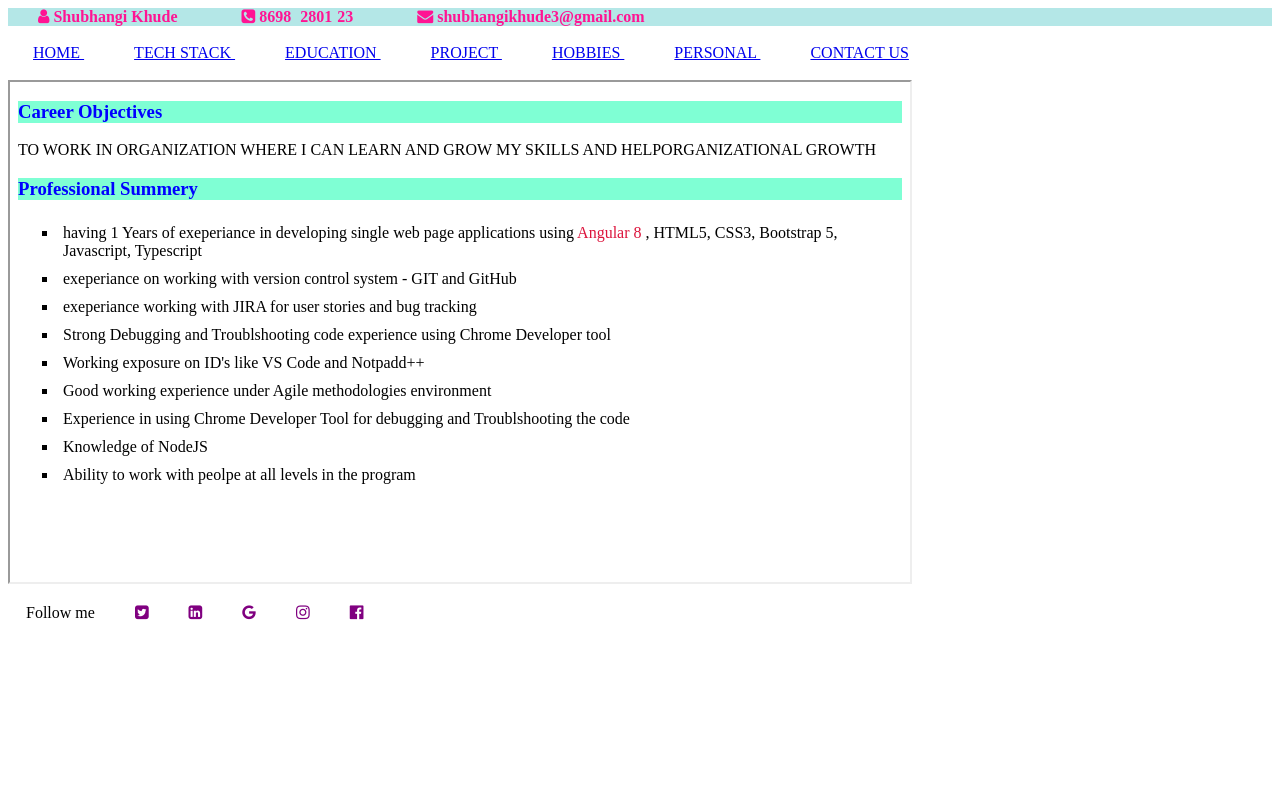
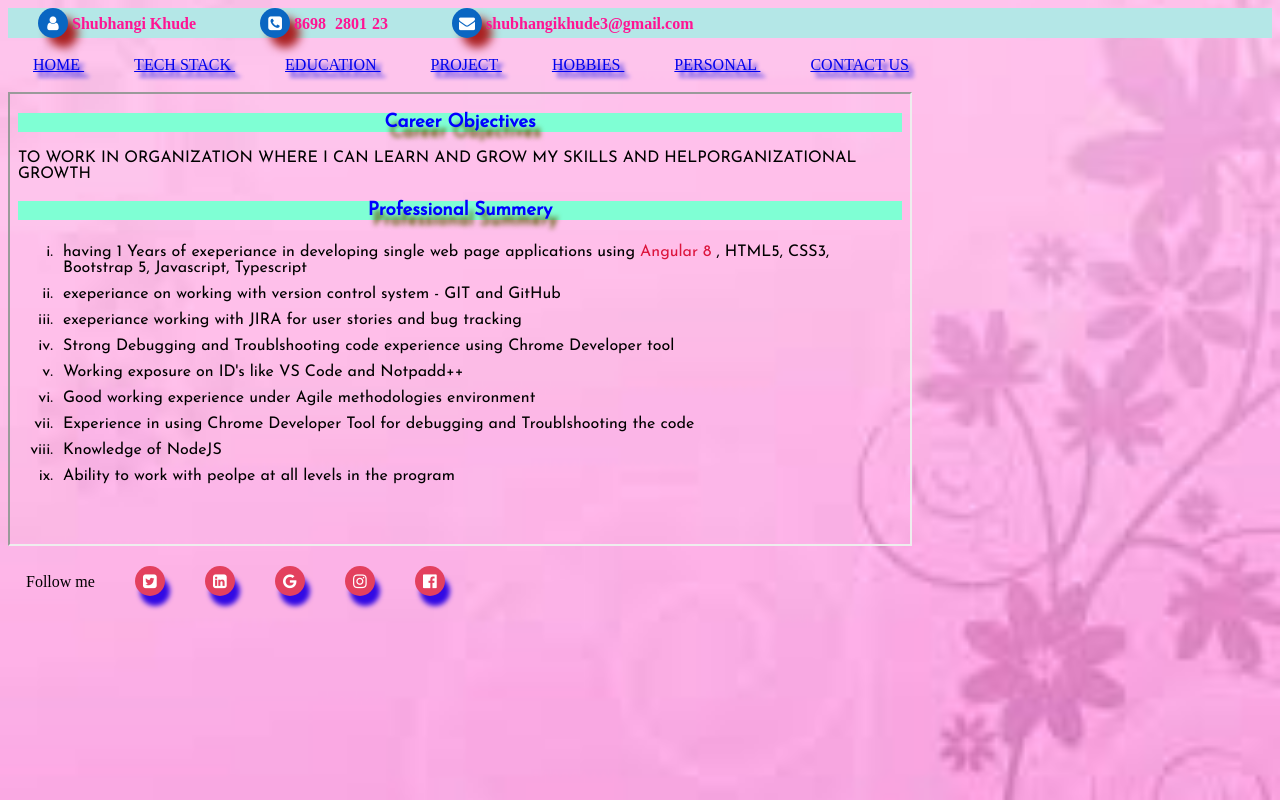
Before and after one commit to ShubhangiKhude/MyProfile, a plain HTML site: page index.html in a window 1280 px wide. Drawn offline with Linux system fonts and the light colour scheme.

Commit message:
Update index.html and home.html by using CSS Font- family, CSS -Colors and Shadow.
Update index.html and home.html by using CSS Font- family, CSS -Colors and Shadow.

```diff
--- a/home.html
+++ b/home.html
@@ -2,15 +2,27 @@
 <html>
     <head>
         <title> Demo </title>
+        <link rel="preconnect" href="https://fonts.googleapis.com">
+<link rel="preconnect" href="https://fonts.gstatic.com" crossorigin>
+<link href="https://fonts.googleapis.com/css2?family=Josefin+Sans&display=swap" rel="stylesheet">
+
         <style>
+
+            *{
+                font-family: 'Josefin Sans', sans-serif;
+            }
+
             .group{
                 color: blue;
                 background-color:aquamarine;
+                text-align: center;
+                text-shadow: 5px 10px 5px rgb(95, 95, 8);
 
             }
 
             li{
                 padding: 5px;
+
             }
         </style>
     </head>
@@ -19,7 +31,7 @@
         TO WORK IN ORGANIZATION WHERE I CAN LEARN AND GROW MY SKILLS AND HELPORGANIZATIONAL GROWTH<br>
 
         <h3 class="group"> Professional Summery </h3>
-        <ul type="square">
+        <ul style="list-style:lower-roman ;">
             <li> having 1 Years of exeperiance in developing single web page applications using <span style="color:crimson ;">Angular 8 </span>, HTML5, CSS3, Bootstrap 5, Javascript, Typescript</li>
             <li> exeperiance on working with version control system - GIT and GitHub </li>
             <li> exeperiance working with JIRA for user stories and bug tracking </li>
--- a/index.html
+++ b/index.html
@@ -6,30 +6,68 @@
     <link rel="stylesheet" href="https://cdnjs.cloudflare.com/ajax/libs/font-awesome/4.7.0/css/font-awesome.min.css" />
 
     <style>
-        .fontAwesomeContacts {
+        .fontAwesomeContacts{
             /* border: solid 2px red; */
             padding: 15px;
             margin: 15px;
+
+        }
+
+        .fontAwesomeContacts i{
+            box-shadow: 10px 10px 10px rgb(170, 33, 33);
+            color: #ffff;
+            border-radius: 100%;
+            background-color: #0A66C2;
+            height: 30px;
+            width: 30px;
+            align-items: center;
+            justify-content: center;
+            display: inline-flex;
+
+        }
+
+        i{
+            box-shadow: 60px 20px 40px rgb(30, 194, 112);
+            color: black;
         }
 
         a {
             padding: 15px;
             margin: 10px;
+            text-shadow: 5px 5px 4px;
         }
 
-        .myclass {
+        .myclass{
             padding: 10px;
             margin: 8px;
 
         }
 
+        .myclass i{
+            box-shadow: 5px 10px 5px rgb(50, 10, 228);
+            color: #ffff;
+            border-radius: 100%;
+            background-color: hwb(349 25% 11%);
+            height: 30px;
+            width: 30px;
+            align-items: center;
+            justify-content: center;
+            display: inline-flex;
+        }
+
+
         #unique {
             padding: 5px;
+        }
+
+        body{
+            background-repeat: no-repeat;
+            background-size: cover;
         }
     </style>
 </head>
 
-<body>
+<body background="images.jpeg">
     <header style="color:deeppink; background-color: rgb(180, 231, 231);">
         <span class="fontAwesomeContacts">
             <i class="fa fa-user" aria-hidden="true"></i>
@@ -57,32 +95,31 @@
         <a href="contactUs.html" target="myFrame"> CONTACT US</a><br><br>
     </nav>
 
-    <iframe height="500px" width="900px" name="myFrame" src="home.html"></iframe>
+    <iframe height="450px" width="900px" name="myFrame" src="home.html"></iframe>
 
     <footer>
         <p>
             <span class="myclass">
                 Follow me</span>
             <span class="myclass">
-                <i class="fa fa-twitter-square" aria-hidden="true" style="color: purple"></i>
+                <i class="fa fa-twitter-square" aria-hidden="true"></i>
             </span>
 
             <span class="myclass">
-                <i class="fa fa-linkedin-square" aria-hidden="true" style="color: purple"></i>
+                <i class="fa fa-linkedin-square" aria-hidden="true" ></i>
             </span>
 
             <span class="myclass">
-                <i class="fa fa-google" aria-hidden="true" style="color: purple"></i>
+                <i class="fa fa-google" aria-hidden="true"></i>
             </span>
 
             <span class="myclass">
-                <i class="fa fa-instagram" aria-hidden="true" style="color: purple"></i>
+                <i class="fa fa-instagram" aria-hidden="true" ></i>
             </span>
 
             <span class="myclass">
-                <i class="fa fa-facebook-official" aria-hidden="true" style="color: purple"></i>
+                <i class="fa fa-facebook-official" aria-hidden="true"></i>
             </span>
-
         </p>
     </footer>
 </body>
```
Also changed, not shown: images.jpeg (added).
